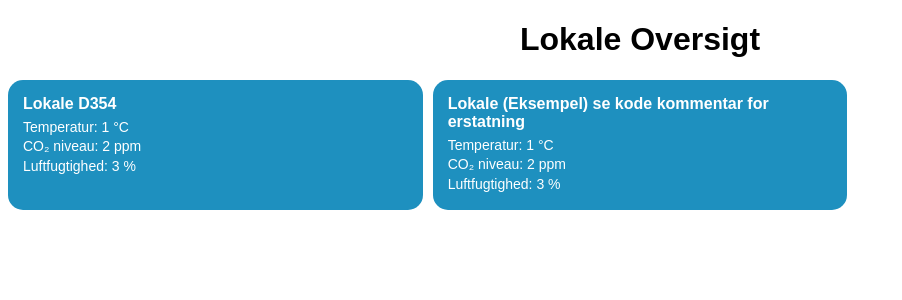
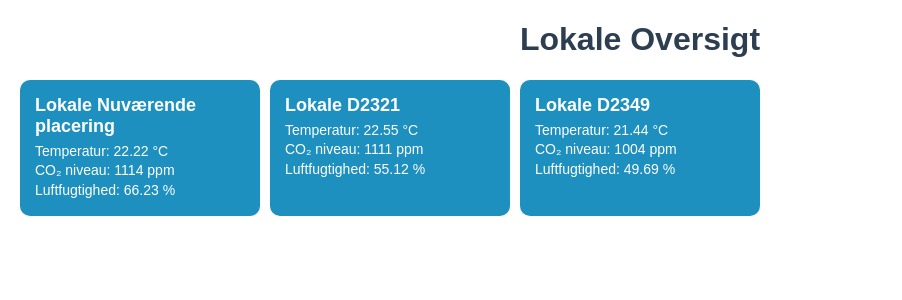
Before and after one commit to hojgfd/DATA-API-projekt, a Flask app: page /lokaler in a window 1280 px wide. Shown: the top 300 px of the page, without its empty margins (0-902 px from the left). Run offline with Flask 3, Linux system fonts and the light colour scheme.

Commit message:
Wobbly type push

```diff
--- a/app.py
+++ b/app.py
@@ -1,8 +1,8 @@
 import sqlite3
-from flask import Flask, jsonify, render_template
+from flask import Flask, jsonify, render_template, request
 import time
-import threading
-import serial
+#import threading
+#import serial
 
 
 # Initialize Flask app
@@ -17,16 +17,18 @@ humidity = ""
 
 
 # Opret forbindelse til Arduino
-ser = serial.Serial(arduino_port, baud_rate, timeout=2)
+#ser = serial.Serial(arduino_port, baud_rate, timeout=2)
 time.sleep(2)  # vent på at Arduino resetter
 
 lokaler_data = [
-    {"klasse": "Nuværende placering", "co2": 0, "temperature": 0, "luftfugtighed": 0},
-    {"klasse": "D2321", "co2": 1111, "temperature": 22.55, "luftfugtighed": 55.12},
-    {"klasse": "D2349", "co2":1004, "temperature": 21.44, "luftfugtighed": 49.69}
+    {"klasse": "Nuværende placering", "co2": 1114, "temperatur": 22.22, "luftfugtighed": 66.23},
+    {"klasse": "D2321", "co2": 1111, "temperatur": 22.55, "luftfugtighed": 55.12},
+    {"klasse": "D2349", "co2":1004, "temperatur": 21.44, "luftfugtighed": 49.69}
 ]
 
-def baggrundsopgave():
+
+
+'''def baggrundsopgave():
     try:
         while True:
             if ser.in_waiting > 0:
@@ -51,19 +53,30 @@ def baggrundsopgave():
     except KeyboardInterrupt:
         print("Afslutter...")
     finally:
-        ser.close()
+        ser.close()'''
 
 
 # Start baggrundstråden før Flask kører
-thread = threading.Thread(target=baggrundsopgave)
-thread.daemon = True  # gør tråden til daemon, så den stopper når appen stopper
-thread.start()
+#thread = threading.Thread(target=baggrundsopgave)
+#thread.daemon = True  # gør tråden til daemon, så den stopper når appen stopper
+#thread.start()
 
 # Homescreen
 @app.route('/')
 def home():
     return render_template("home.html")
 
+@app.route('/data', methods=['POST'])
+def receive_data():
+    content = request.get_json(force=True)  # JSON fra ESP32
+    print("Received:", content)
+
+    # Opdater lokaler_data[0] med nye værdier
+    lokaler_data[0]["co2"] = content.get("co2", 0)
+    lokaler_data[0]["temperatur"] = content.get("temperature", 0.0)
+    lokaler_data[0]["luftfugtighed"] = content.get("humidity", 0.0)
+
+    return jsonify({"status": "ok", "received": content}), 200
 # Lokaler
 @app.route('/lokaler')
 def lokaler():
--- a/templates/lokaler.html
+++ b/templates/lokaler.html
@@ -1,37 +1,48 @@
-
 <!doctype html>
 <html lang="da">
 <head>
   <meta charset="utf-8">
   <meta name="viewport" content="width=device-width,initial-scale=1">
-  <title>Lokale oversigt</title>
+  <title>Lokale Oversigt</title>
   <style>
     body {
       font-family: sans-serif;
+      margin: 20px;
     }
 
     h1 {
       text-align: center;
+      color: #2c3e50;
     }
-    main { /* How many boxes per line, their size & distance from eachother + distance from top: */
+
+    main {
       display: grid;
-      grid-template-columns: repeat(3, minmax(200px, 1fr));
+      grid-template-columns: repeat(auto-fill, minmax(200px, 1fr));
       gap: 10px;
       margin-top: 20px;
     }
+
     .card {
-      background: #1E90BF; /* blå-ish hex farve */
-      color: white; /* tekst farve */
-      padding: 15px; /* afstand af border til tekst */
-      border-radius: 15px; /*afrunding boks-kanter*/
+      background: #1E90BF;
+      color: white;
+      padding: 15px;
+      border-radius: 10px;
       cursor: pointer;
-      text-decoration: none; /* fjerner underline når <a> */
+      text-decoration: none;
+      transition: opacity 0.2s, transform 0.2s;
+    }
 
+    .card:hover {
+      opacity: 0.9;
+      transform: translateY(-3px);
     }
+
     .title {
       font-weight: bold;
       margin-bottom: 5px;
+      font-size: 18px;
     }
+
     .meta {
       font-size: 14px;
       line-height: 1.4em;
@@ -40,42 +51,17 @@
 </head>
 <body>
   <h1>Lokale Oversigt</h1>
-  <main id="grid"></main>
-
-  <script>
-    // Definer bokse herunder: (scalable, indsæt som herunder)
-    // {room:{{ lokale_nr }}, temperatur:{{ temp }}, co2:{{co2_ppm}}, luftfugtighed:{{ humidity }} },
-
-    const boxes = [
-      {room:"D354", temperatur: 1, co2: 2, luftfugtighed: 3 },
-      {room:"(Eksempel) se kode kommentar for erstatning", temperatur: 1, co2: 2, luftfugtighed: 3 },
-
-
-    ];
-
-    const grid = document.getElementById('grid');
-
-    function makeCard(data) {
-      // Klik på boks = route til lokale navn
-      const url = `https://ramsen.pythonanywhere.com/${data.room}`;
-
-      // <a> bruges som wrapper:
-      const card = document.createElement('a');
-      card.className = 'card';
-      card.href = url;
-
-      card.innerHTML = `
-        <div class="title">Lokale ${data.room}</div>
+  <main>
+    {% for lok in lokaler %}
+      <a class="card" href="/{{ lok.klasse }}">
+        <div class="title">Lokale {{ lok.klasse }}</div>
         <div class="meta">
-          Temperatur: ${data.temperatur} °C<br>
-          CO₂ niveau: ${data.co2} ppm<br>
-          Luftfugtighed: ${data.luftfugtighed} %
+          Temperatur: {{ lok.temperatur }} °C<br>
+          CO₂ niveau: {{ lok.co2 }} ppm<br>
+          Luftfugtighed: {{ lok.luftfugtighed }} %
         </div>
-      `;
-      return card;
-    }
-
-    boxes.forEach(boxData => grid.appendChild(makeCard(boxData)));
-  </script>
+      </a>
+    {% endfor %}
+  </main>
 </body>
 </html>
```
Also changed, not shown: Data.py (line endings or trailing spaces).
